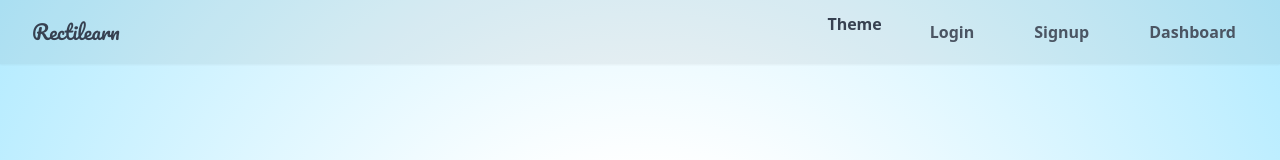
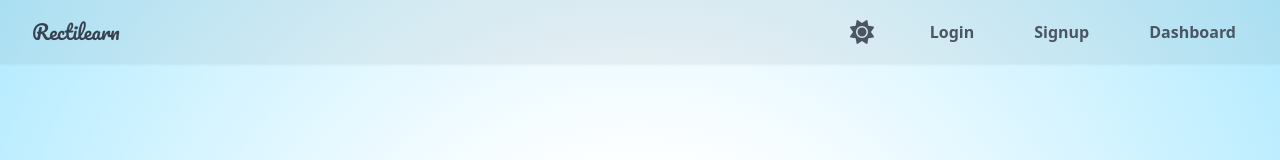
Before and after one commit to Sanyok6/rectilearn, a SvelteKit app in the folder src/frontend-svelte/: page / in a window 1280 px wide. Shown: the top 160 px of the page. Built offline with nearby package versions, Linux system fonts and the light colour scheme.

Commit message:
Add color toggle

```diff
--- a/src/frontend-svelte/src/routes/auth/login/+page.svelte
+++ b/src/frontend-svelte/src/routes/auth/login/+page.svelte
@@ -1,5 +1,4 @@
 <script lang="ts">
-
 </script>
 
 <!-- bg -->
@@ -21,37 +20,58 @@
 				</div>
 			</div>
 			<!-- Form -->
-            <div class="py-6 sm:py-8 px-4 sm:px-10 bg-white dark:bg-[#2D3748] shadow-none sm:shadow-md rounded-xl">
-                <form on:submit|preventDefault={() => {
-                    alert("Submit")
-                }}>
+			<div
+				class="py-6 sm:py-8 px-4 sm:px-10 bg-white dark:bg-[#2D3748] shadow-none sm:shadow-md rounded-xl"
+			>
+				<form
+					on:submit|preventDefault={() => {
+						alert('Submit');
+					}}
+				>
 					<div class="flex flex-col space-y-6">
 						<div class="flex flex-col space-y-5">
 							<div class="flex flex-col space-y-2">
 								<label for="email">Email</label>
-                                <input id="email" type="email" name="username"
-                                    class="dark:bg-black/[.16] border border-solid border-gray-300 dark:border-white/[.16] focus:outline-none hover:border-gray-500 hover:dark:border-white/[.24] focus:border-[#63b3ed] focus:shadow-[0_0_0_1px_#63b3ed] transition-[border-color] duration-200 px-3 py-2 rounded-md">
+								<input
+									id="email"
+									type="email"
+									name="username"
+									class="dark:bg-black/[.16] border border-solid border-gray-300 dark:border-white/[.16] focus:outline-none hover:border-gray-500 hover:dark:border-white/[.24] focus:border-[#63b3ed] focus:shadow-[0_0_0_1px_#63b3ed] transition-[border-color] duration-200 px-3 py-2 rounded-md"
+								/>
 							</div>
 							<div class="flex flex-col space-y-2">
 								<label for="password">Password</label>
-                                <input id="password" type="password" name="password"
-                                    class="dark:bg-black/[.16] border border-solid border-gray-300 dark:border-white/[.16] focus:outline-none hover:border-gray-500 hover:dark:border-white/[.24] focus:border-[#63b3ed] focus:shadow-[0_0_0_1px_#63b3ed] transition-[border-color] duration-200 px-3 py-2 rounded-md">
+								<input
+									id="password"
+									type="password"
+									name="password"
+									class="dark:bg-black/[.16] border border-solid border-gray-300 dark:border-white/[.16] focus:outline-none hover:border-gray-500 hover:dark:border-white/[.24] focus:border-[#63b3ed] focus:shadow-[0_0_0_1px_#63b3ed] transition-[border-color] duration-200 px-3 py-2 rounded-md"
+								/>
 							</div>
 						</div>
 						<div class="flex flex-row justify-between">
 							<a href="#forgot" class="text-[#90cdf4] hover:underline">Forgot password?</a>
 						</div>
 						<div class="flex flex-col space-y-6">
-                            <button type="submit" class="bg-[#4299e1] py-2 rounded-md text-white hover:scale-[1.01] duration-200">Login</button>
+							<button
+								type="submit"
+								class="bg-[#4299e1] py-2 rounded-md text-white hover:scale-[1.01] duration-200"
+								>Login</button
+							>
 							<div class="flex flex-row items-center">
 								<!-- divider with or in between -->
-                                <hr class="opacity-60 border-0 border-b border-solid border-gray-600 w-full m-0">
+								<hr class="opacity-60 border-0 border-b border-solid border-gray-600 w-full m-0" />
 								<p class="text-sm whitespace-nowrap text-gray-200 px-1">or</p>
-                                <hr class="opacity-60 border-0 border-b border-solid border-gray-600 w-full m-0">
+								<hr class="opacity-60 border-0 border-b border-solid border-gray-600 w-full m-0" />
 							</div>
 							<a href="#guest" class="max-w-[40%] self-center hover:no-underline">
 								<!-- FiUser -->
-                                <p class="font-light">Login as <span class="text-blue-700 dark:text-[#90cdf4] hover:underline hover:scale-[1.05]">Guest</span></p>
+								<p class="font-light">
+									Login as <span
+										class="text-blue-700 dark:text-[#90cdf4] hover:underline hover:scale-[1.05]"
+										>Guest</span
+									>
+								</p>
 							</a>
 						</div>
 					</div>
--- a/src/frontend-svelte/src/routes/colorToggle.svelte
+++ b/src/frontend-svelte/src/routes/colorToggle.svelte
@@ -1,5 +1,6 @@
 <script lang="ts">
-    import { browser } from "$app/environment";
+	import { browser } from '$app/environment';
+	import { fly } from 'svelte/transition';
 
 	let darkMode = true;
 
@@ -22,12 +23,40 @@
 	}
 </script>
 
-<div>
-    <input checked={darkMode} on:click={handleSwitchDarkMode} type="checkbox" {...$$restProps} id="themeToggle" />
-    <label for="themeToggle">Theme</label>
+<button on:click={handleSwitchDarkMode} id="themeToggle">
+	<div class="h-6 w-5">
+		{#if darkMode}
+			<svg
+				xmlns="http://www.w3.org/2000/svg"
+				transition:fly={{ y: -30, duration: 300 }}
+				viewBox="0 0 384 512"
+				><!--!Font Awesome Free 6.5.1 by @fontawesome - https://fontawesome.com License - https://fontawesome.com/license/free Copyright 2024 Fonticons, Inc.--><path
+					d="M223.5 32C100 32 0 132.3 0 256S100 480 223.5 480c60.6 0 115.5-24.2 155.8-63.4c5-4.9 6.3-12.5 3.1-18.7s-10.1-9.7-17-8.5c-9.8 1.7-19.8 2.6-30.1 2.6c-96.9 0-175.5-78.8-175.5-176c0-65.8 36-123.1 89.3-153.3c6.1-3.5 9.2-10.5 7.7-17.3s-7.3-11.9-14.3-12.5c-6.3-.5-12.6-.8-19-.8z"
+				/></svg
+			>
+		{:else}
+			<svg
+				xmlns="http://www.w3.org/2000/svg"
+				transition:fly={{ y: 30, duration: 300 }}
+				viewBox="0 0 512 512"
+				><!--!Font Awesome Free 6.5.1 by @fontawesome - https://fontawesome.com License - https://fontawesome.com/license/free Copyright 2024 Fonticons, Inc.--><path
+					d="M361.5 1.2c5 2.1 8.6 6.6 9.6 11.9L391 121l107.9 19.8c5.3 1 9.8 4.6 11.9 9.6s1.5 10.7-1.6 15.2L446.9 256l62.3 90.3c3.1 4.5 3.7 10.2 1.6 15.2s-6.6 8.6-11.9 9.6L391 391 371.1 498.9c-1 5.3-4.6 9.8-9.6 11.9s-10.7 1.5-15.2-1.6L256 446.9l-90.3 62.3c-4.5 3.1-10.2 3.7-15.2 1.6s-8.6-6.6-9.6-11.9L121 391 13.1 371.1c-5.3-1-9.8-4.6-11.9-9.6s-1.5-10.7 1.6-15.2L65.1 256 2.8 165.7c-3.1-4.5-3.7-10.2-1.6-15.2s6.6-8.6 11.9-9.6L121 121 140.9 13.1c1-5.3 4.6-9.8 9.6-11.9s10.7-1.5 15.2 1.6L256 65.1 346.3 2.8c4.5-3.1 10.2-3.7 15.2-1.6zM160 256a96 96 0 1 1 192 0 96 96 0 1 1 -192 0zm224 0a128 128 0 1 0 -256 0 128 128 0 1 0 256 0z"
+				/></svg
+			>
+		{/if}
 	</div>
+</button>
 
 <style lang="postcss">
+	#themeToggle {
+		@apply w-auto appearance-none px-3 py-2 rounded-md font-bold
+             text-gray-600 dark:text-inherit hover:no-underline
+             hover:bg-blue-300 hover:dark:bg-gray-700 relative;
+	}
+
+	#themeToggle > div > svg {
+		@apply h-6  fill-current absolute;
+	}
 	/* #theme-toggle {
         @apply invisible;
     }
--- a/src/frontend-svelte/src/routes/navbar.svelte
+++ b/src/frontend-svelte/src/routes/navbar.svelte
@@ -38,8 +38,8 @@
 			// 	return false;
 			// }
 			console.log($page.url.pathname.toLowerCase());
-			return (i.url !== $page.url.pathname.toLowerCase());
-		})
+			return i.url !== $page.url.pathname.toLowerCase();
+		});
 	}
 </script>
 
@@ -48,10 +48,14 @@
 
 	<div class="ml-auto">
 		<div class="flex gap-4 md:gap-9 font-semibold">
-			<ColorToggle class="appearance-none px-3 py-2 rounded-md font-bold text-gray-600 dark:text-inherit hover:no-underline hover:bg-blue-300 hover:dark:bg-gray-700" />
+			<ColorToggle />
 			{#each display as link}
-				<a href={link.url} class="px-3 py-2 rounded-md font-bold text-gray-600 dark:text-inherit hover:no-underline hover:bg-blue-300 hover:dark:bg-gray-700">{link.name}</a>
-			<!-- <a href="/auth/signup" class="hover-underline">Signup</a> -->
+				<a
+					href={link.url}
+					class="px-3 py-2 rounded-md font-bold text-gray-600 dark:text-inherit hover:no-underline hover:bg-blue-300 hover:dark:bg-gray-700"
+					>{link.name}</a
+				>
+				<!-- <a href="/auth/signup" class="hover-underline">Signup</a> -->
 			{/each}
 		</div>
 	</div>
--- a/src/frontend-svelte/src/styles/theme.scss
+++ b/src/frontend-svelte/src/styles/theme.scss
@@ -1,3 +1,5 @@
 body {
-    @apply bg-[radial-gradient(circle,_rgba(255,255,255,1)_30%,_rgba(179,235,255,1)_100%)] dark:bg-[radial-gradient(circle,_rgba(0,0,0,1)_30%,_rgba(0,44,60,1)_100%)] text-[#374151] dark:text-white/[0.92];
+    @apply bg-[radial-gradient(circle,_rgba(255,255,255,1)_30%,_rgba(179,235,255,1)_100%)]
+           dark:bg-[radial-gradient(circle,_rgba(0,0,0,1)_30%,_rgba(0,44,60,1)_100%)]
+         text-[#374151] dark:text-white/[0.92] transition-all duration-500;
 }
```
Lines whose indentation alone changed are shown as unchanged.
